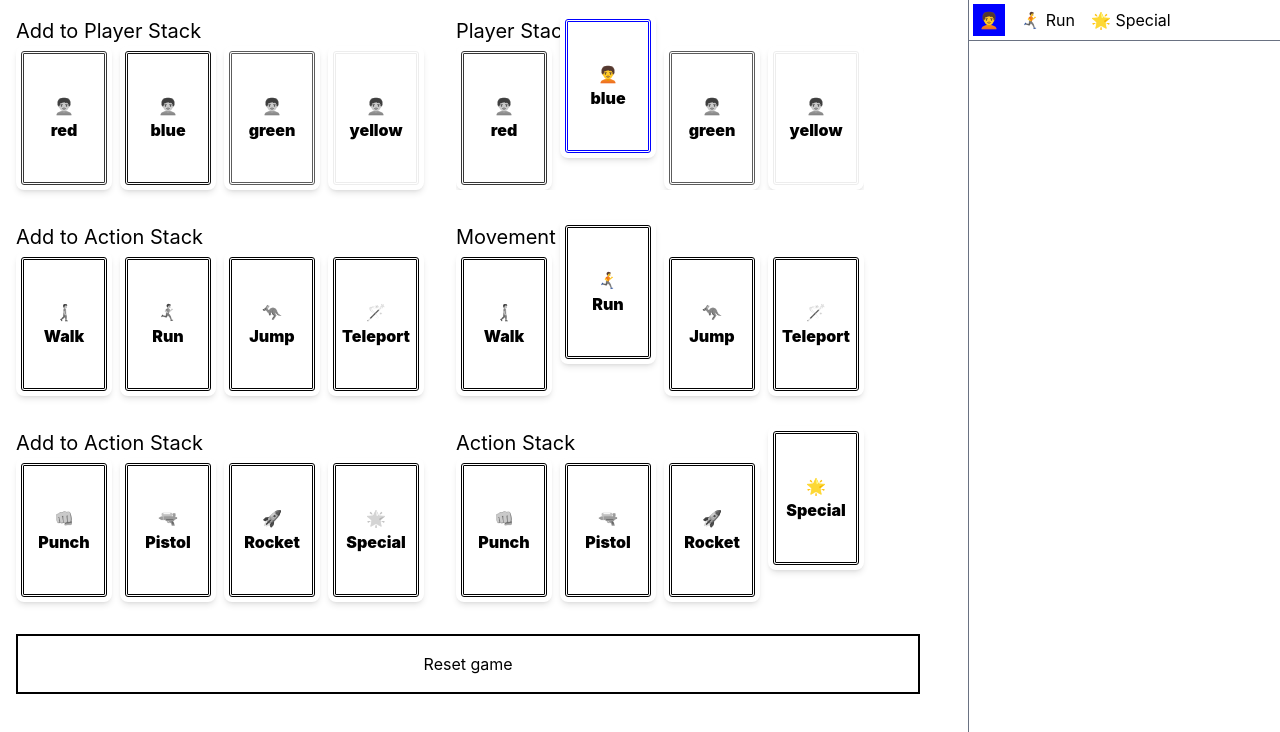
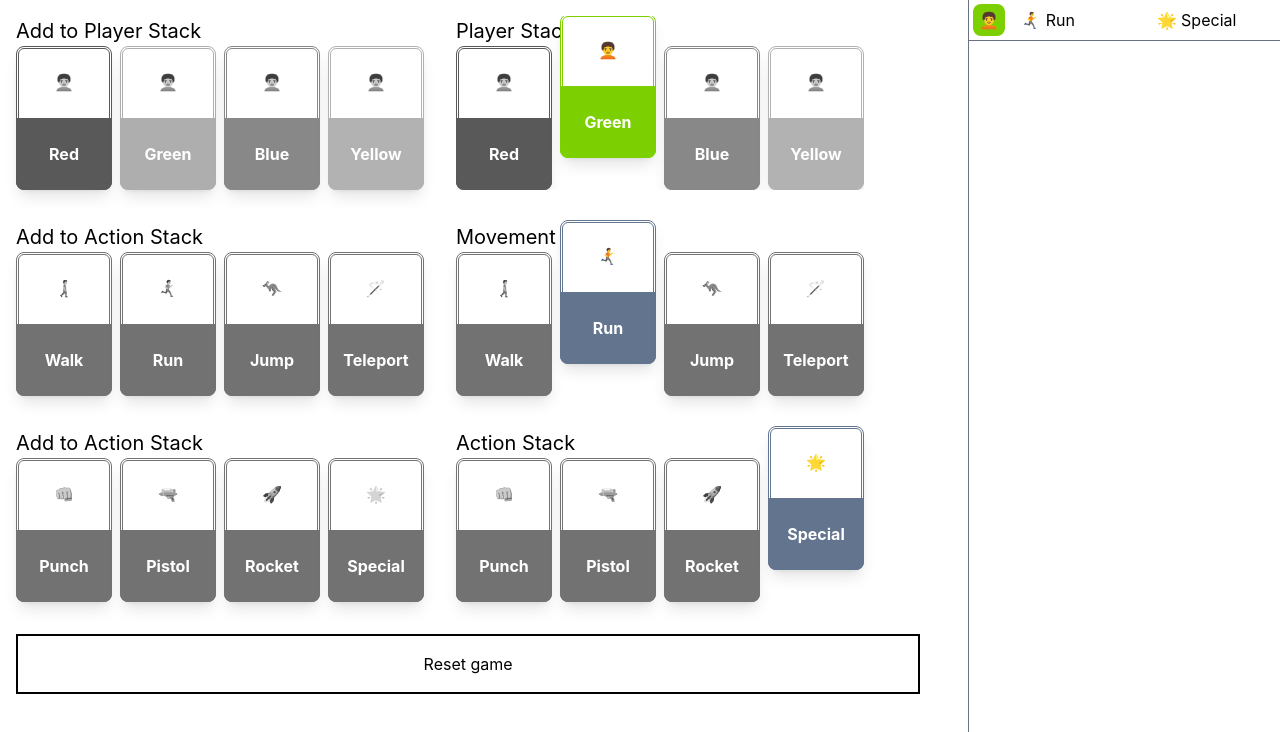
Before and after one commit to svondervoort/roll-based-strategy-game, a React (Vite) app: page / in a window 1280 px wide. Both pictures are taken after a click on the button "Pick card". Shown: the top 732 px of the page. Built offline with nearby package versions, Linux system fonts and the light colour scheme.

Commit message:
Updated look and feel of the cards to make it easier on the eyes

```diff
--- a/src/App.tsx
+++ b/src/App.tsx
@@ -7,7 +7,12 @@ import type { LogType } from "./types/LogType";
 
 function App() {
 
-  const colors = ["red", "blue", "green", "yellow"];
+  const colors = [
+    { color: "oklch(63.7% 0.237 25.331)", name: "Red" },
+    { color: "oklch(76.8% 0.233 130.85)", name: "Green" },
+    { color: "oklch(68.5% 0.169 237.323)", name: "Blue" },
+    { color: "oklch(79.5% 0.184 86.047)", name: "Yellow" }
+  ];
 
   const movements = [
     {icon: "🚶‍➡️", name: "Walk"},
@@ -27,17 +32,17 @@ function App() {
     id: "",
     icon: "⁉️",
     name: "",
-    color: "black",
+    color: "oklch(55.4% 0.046 257.417)",
     visible: true,
     selected: false,
   };
 
   const initialColorCards: CardType[] = colors.map((color) =>
-    createCard({ icon: "🧑‍🦱", name: color, color: color }),
+    createCard({ icon: "🧑‍🦱", name: color.name, color: color.color }),
   );
 
   const colorOptionCards: CardType[] = colors.map((color) =>
-    createCard({ icon: "🧑‍🦱", name: color, color: color }),
+    createCard({ icon: "🧑‍🦱", name: color.name, color: color.color }),
   );
 
   const initialMovementCards: CardType[] = movements.map((movement) =>
--- a/src/components/Card.tsx
+++ b/src/components/Card.tsx
@@ -12,8 +12,8 @@ export function Card({
   onClick?: () => void;
 }) {
   const faceClasses = `
-    flex flex-col justify-center items-center rounded-lg p-4 absolute inset-0 outline-3 -outline-offset-8 outline-double
-    shadow-md backface-hidden transition-all duration-1000
+    flex flex-col justify-center items-center rounded-lg overflow-hidden absolute inset-0 outline-3 -outline-offset-3 outline-double
+    shadow-lg backface-hidden transition-all duration-1000
     ${interactive ? `group-hover:shadow-lg` : `` /* Add visual feedback on hover */}
     ${gameState === "cardPicked" && !card.selected ? "grayscale" : "" /* Change visability depending on gameState */}
     `;
@@ -27,18 +27,18 @@ export function Card({
         ${interactive ? `cursor-pointer scale-100 hover:-top-2 hover:scale-125 hover:rotate-6 hover:z-999!` : ``}
         ${card.selected ? "-top-8" : "top-0" /* Highlight the card when it is selected */}
         ${card.visible ? "" : "rotate-y-180!" /* Reveal card value if visible */}
-        group relative font-bold aspect-2/3 w-24 rotate-y-0 backface-visible transform-3d transition-all duration-500 z-0
+        group flex flex-col relative font-bold aspect-2/3 w-24 rotate-y-0 backface-visible transform-3d transition-all duration-500 z-0
         `}
       onClick={onClick}
     >
       {/* Card Front */}
       <span className={`${faceClasses} bg-white`} style={{ outlineColor: card.color }}>
-        <span>{card.icon}</span>
-        <strong>{card.visible ? card.name : "?"}</strong>
+        <span className="h-1/2 flex items-center justify-center w-full">{card.icon}</span>
+        <span className="p-4 h-1/2 flex items-center justify-center text-white w-full" style={{ backgroundColor: card.color }}>{card.visible ? card.name : "?"}</span>
       </span>
 
       {/* Card Back */}
-      <span className={`${faceClasses} outline-white/25! bg-black text-white rotate-y-180`}>
+      <span className={`${faceClasses} outline-white/25! bg-slate-500 text-white rotate-y-180`}>
         <span>⁉️</span>
       </span>
     </button>
--- a/src/components/LogList.tsx
+++ b/src/components/LogList.tsx
@@ -10,9 +10,9 @@ export function LogList({
       <ul className="flex flex-col gap-1">
         {items.map((item, index) => (
           <li key={ index } className="flex gap-4 items-center border-b border-gray-500 p-1">
-              <div className="size-8 flex items-center justify-center" style={{ backgroundColor: item.playerCard.color }}>{ item.playerCard.icon }</div>
-              <div>{ item.movementCard.icon} { item.movementCard.name }</div>
-              <div>{ item.actionCard.icon} { item.actionCard.name }</div>
+              <div className="size-8 flex items-center justify-center rounded-lg shrink-0" style={{ backgroundColor: item.playerCard.color }}>{ item.playerCard.icon }</div>
+              <div className="grow-1 w-1/2">{ item.movementCard.icon} { item.movementCard.name }</div>
+              <div className="grow-1 w-1/2">{ item.actionCard.icon} { item.actionCard.name }</div>
             </li>
         ))}
       </ul>
```
